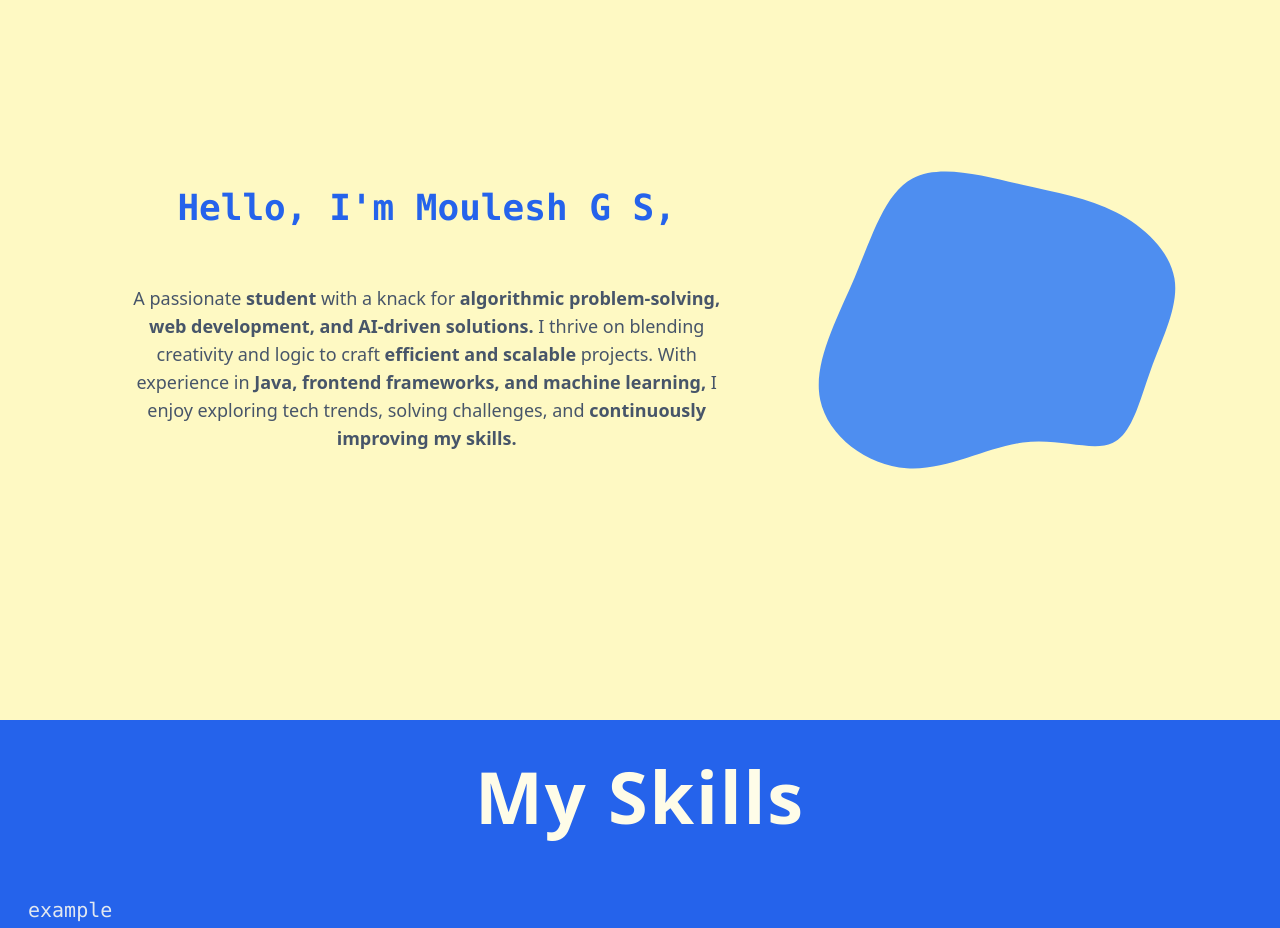
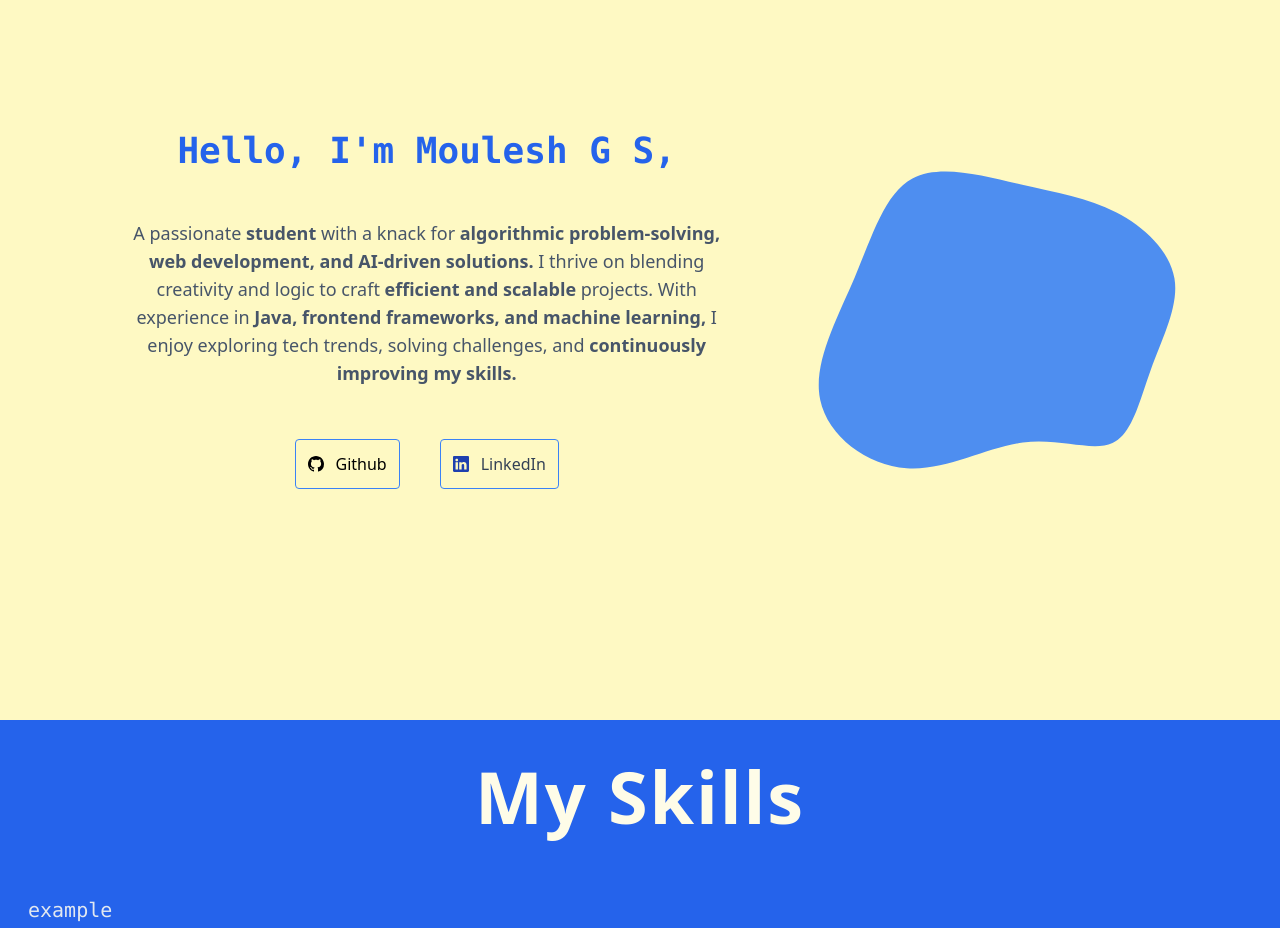
Before and after one commit to mouleshleo/creative-portfolio, a website built with Parcel: page index.html in a window 1280 px wide. Shown: the part 880-1808 px from the top of the page. Built offline with nearby package versions, Linux system fonts and the light colour scheme.

Commit message:
github and linkedIn section added

```diff
--- a/index.html
+++ b/index.html
@@ -107,7 +107,7 @@
       class="overflow-hidden min-h-screen flex items-center justify-center"
     >
       <div
-        class="flex gap-10 flex-col w-full lg:w-1/2 justify-center items-center text-center"
+        class="flex gap-8 flex-col w-full lg:w-1/2 justify-center items-center text-center"
       >
         <h1
           class="text-3xl lg:text-4xl text-blue-600 font-extrabold font-mono mb-4"
@@ -126,6 +126,22 @@
           enjoy exploring tech trends, solving challenges, and
           <strong>continuously improving my skills.</strong>
         </p>
+        <div class="flex flex-row gap-10 p-5 items-center justify-center">
+        <button onclick="window.open('https://github.com/mouleshleo/', '_blank');" class="flex justify-center items-center gap-3 border p-3 rounded border-blue-500 hover:bg-black hover:text-white">
+        <svg xmlns="http://www.w3.org/2000/svg" width="16" height="16" fill="currentColor" class="bi bi-github" viewBox="0 0 16 16">
+          <path d="M8 0C3.58 0 0 3.58 0 8c0 3.54 2.29 6.53 5.47 7.59.4.07.55-.17.55-.38 0-.19-.01-.82-.01-1.49-2.01.37-2.53-.49-2.69-.94-.09-.23-.48-.94-.82-1.13-.28-.15-.68-.52-.01-.53.63-.01 1.08.58 1.23.82.72 1.21 1.87.87 2.33.66.07-.52.28-.87.51-1.07-1.78-.2-3.64-.89-3.64-3.95 0-.87.31-1.59.82-2.15-.08-.2-.36-1.02.08-2.12 0 0 .67-.21 2.2.82.64-.18 1.32-.27 2-.27s1.36.09 2 .27c1.53-1.04 2.2-.82 2.2-.82.44 1.1.16 1.92.08 2.12.51.56.82 1.27.82 2.15 0 3.07-1.87 3.75-3.65 3.95.29.25.54.73.54 1.48 0 1.07-.01 1.93-.01 2.2 0 .21.15.46.55.38A8.01 8.01 0 0 0 16 8c0-4.42-3.58-8-8-8"/>
+        </svg>
+        <p>Github</p>
+      </button>
+      <button onclick="window.open('https://www.linkedin.com/in/moulesh-g-s-17b1bb1b4/', '_blank');" class="flex justify-center items-center gap-3 border p-3 rounded border-blue-500 text-slate-700 hover:bg-blue-600 hover:text-slate-100">
+        <svg xmlns="http://www.w3.org/2000/svg" width="16" height="16" fill="#1e40af" class="bi bi-linkedin" viewBox="0 0 16 16">
+          <path d="M0 1.146C0 .513.526 0 1.175 0h13.65C15.474 0 16 .513 16 1.146v13.708c0 .633-.526 1.146-1.175 1.146H1.175C.526 16 0 15.487 0 14.854zm4.943 12.248V6.169H2.542v7.225zm-1.2-8.212c.837 0 1.358-.554 1.358-1.248-.015-.709-.52-1.248-1.342-1.248S2.4 3.226 2.4 3.934c0 .694.521 1.248 1.327 1.248zm4.908 8.212V9.359c0-.216.016-.432.08-.586.173-.431.568-.878 1.232-.878.869 0 1.216.662 1.216 1.634v3.865h2.401V9.25c0-2.22-1.184-3.252-2.764-3.252-1.274 0-1.845.7-2.165 1.193v.025h-.016l.016-.025V6.169h-2.4c.03.678 0 7.225 0 7.225z"/>
+        </svg>
+        <p>LinkedIn</p>
+
+      </div>
+      </button>
+
       </div>
       <div
         class="w-20 left-0 bottom-28 opacity-25 lg:opacity-90 absolute z-[-1] lg:static lg:z-0 lg:w-1/3"
```
Also changed, not shown: github.svg (added), linkedin.svg (added), output.css.
